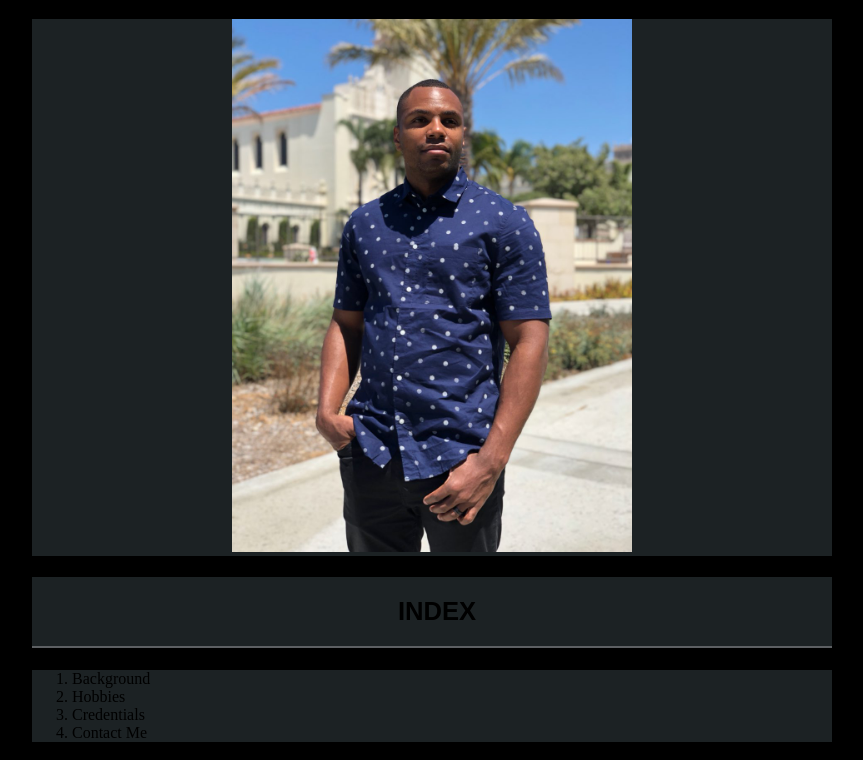
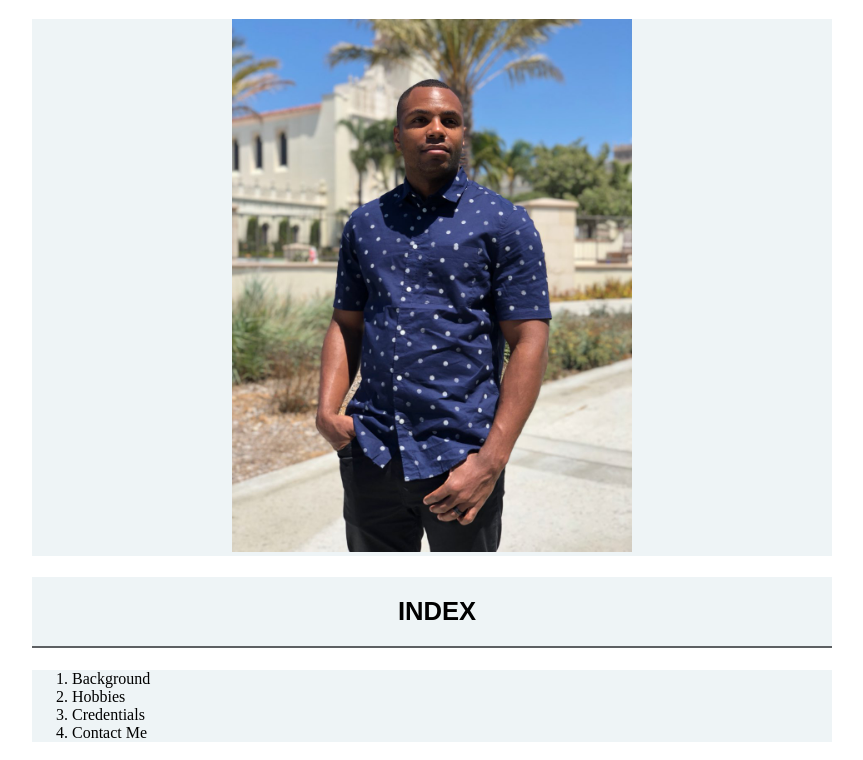
Before and after one commit to msimon96/msimon96.github.io, a plain HTML site: page index.html in a window 1280 px wide. Shown: the part 123-883 px from the top of the page, without its empty margins (208-1071 px from the left). Drawn offline with Linux system fonts and the light colour scheme.

Commit message:
Update styles.css

```diff
--- a/styles.css
+++ b/styles.css
@@ -1,5 +1,5 @@
 body {
-    background-color: black;
+    background-color: #black;
     font-size: 16px;
     border-bottom: borderbox;
 }
```
